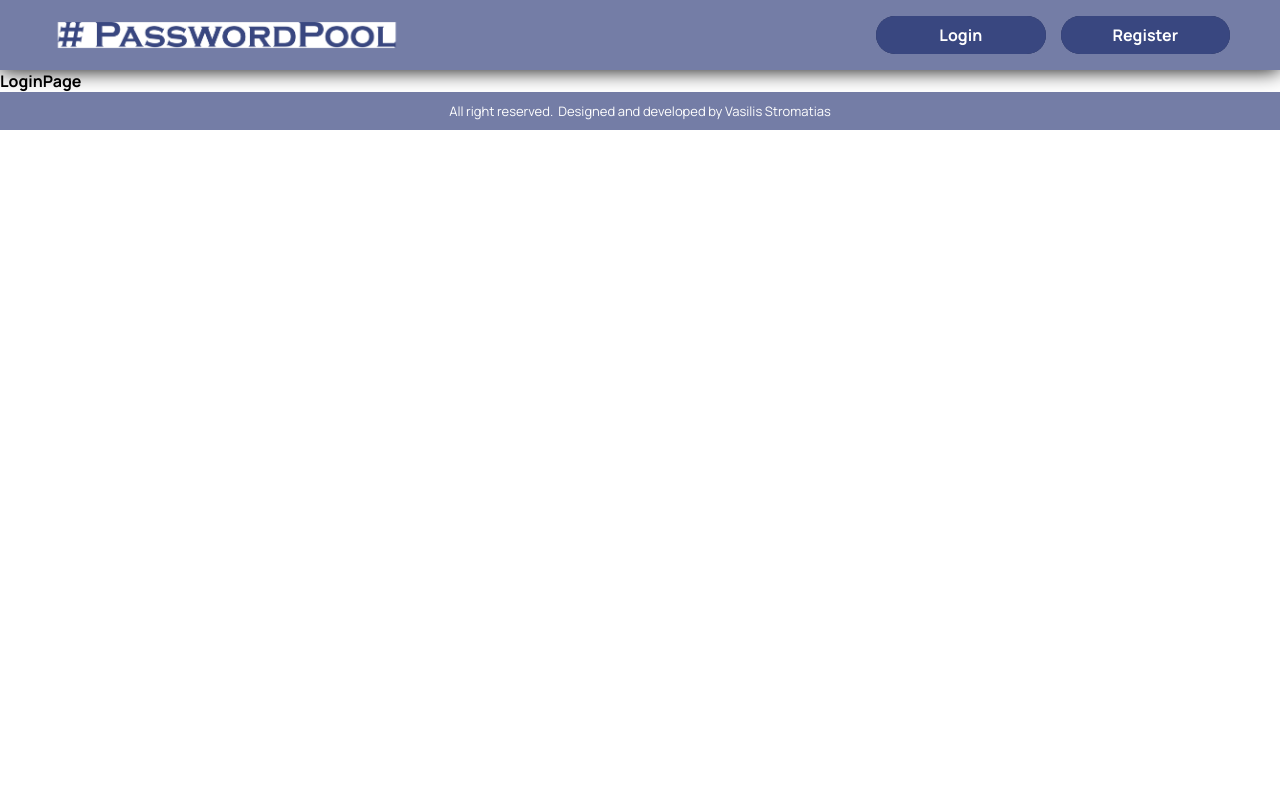
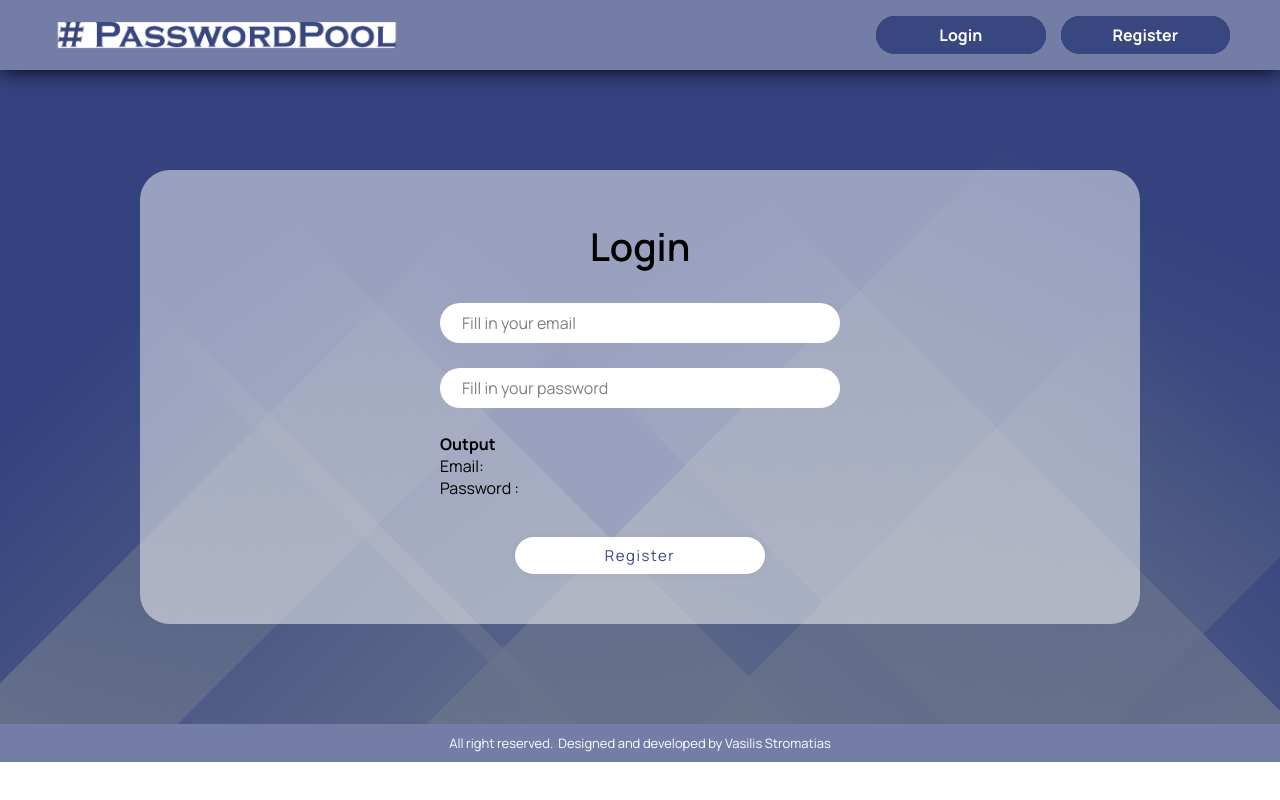
Before and after one commit to VasilisStromatias/Password_Pool, a React (Create React App) app in the folder password-pool/: page /login in a window 1280 px wide. Built offline with nearby package versions, Linux system fonts and the light colour scheme; no server answers; the database is empty.

Commit message:
Login handlesubmit

```diff
--- a/password-pool/src/App.js
+++ b/password-pool/src/App.js
@@ -18,7 +18,6 @@ import "./global.css";
 function App() {
   const [users, serUsers] = useState([]);
 
-
   //Fetch Data from the DB
   const fetchData = async () => {
     const res = await findAll();
@@ -33,11 +32,11 @@ function App() {
 
   return (
     <Router>
-        <Header />
+      <Header />
       <Routes>
         <Route exact path="/" element={<Index />} />
         <Route path="/register" element={<RegisterPage />} />
-        <Route path="/login" element={<LoginPage />} />
+        <Route path="/login" element={<LoginPage users={users} />} />
         <Route path="/home" element={<HomePage />} />
       </Routes>
       <Footer />
--- a/password-pool/src/components/LoginPage/LoginPage.js
+++ b/password-pool/src/components/LoginPage/LoginPage.js
@@ -1,10 +1,93 @@
 import React, { useEffect, useState } from "react";
+import { create } from "../../services/item";
+import { useForm } from "react-hook-form";
+import { ErrorMessage } from "@hookform/error-message";
+import { useNavigate } from "react-router-dom";
+
 import "./login.css";
 
-function LoginPage() {
+function LoginPage({ users }) {
+  const navigate = useNavigate();
+
+  const {
+    register,
+    handleSubmit,
+    watch,
+    formState: { errors },
+  } = useForm({ criteriaMode: "all" });
+
+  const [loginInput, setLoginInput] = useState({
+    lemail: "",
+    lpass: "",
+  });
+
+  const handleChange = (e) => {
+    const value = e.target.value;
+    const name = e.target.name;
+    setLoginInput({
+      ...loginInput,
+      [name]: value,
+    });
+  };
+
+  const submit = (data) => {
+    setLoginInput({
+      ...loginInput,
+      lemail: "",
+      lpass: "",
+    });
+  };
+
+  // console.log(users);
+  // console.log(loginInput);
+
   return (
     <>
-      <h1>LoginPage</h1>
+      <div className="login-page register-page">
+        <div className="form-wrapper">
+          <div className="form-inner">
+            <div className="page-title">
+              <h1>Login</h1>
+            </div>
+            <form>
+              <div className="fieldset">
+                <div className="inputs">
+                  <label htmlFor="lemail">Email</label>
+                  <input
+                    id="lemail"
+                    placeholder="Fill in your email"
+                    type="text"
+                    {...register("lemail")}
+                    onChange={handleChange}
+                    value={loginInput.lemail}
+                  />
+                </div>
+                <div className="inputs">
+                  <label htmlFor="lpass">Password</label>
+                  <input
+                    id="lpass"
+                    placeholder="Fill in your password"
+                    type="password"
+                    {...register("lpass")}
+                    onChange={handleChange}
+                    value={loginInput.lpass}
+                  />
+                </div>
+                <div className="output">
+                  <h2>Output</h2>
+                  <p>Email: {loginInput.lemail}</p>
+                  <p>Password :{loginInput.lpass}</p>
+                </div>
+              </div>
+            </form>
+            <div className="buttons">
+              <button className="main-button" onClick={handleSubmit(submit)}>
+                Register
+              </button>
+            </div>
+          </div>
+        </div>
+      </div>
     </>
   );
 }
--- a/password-pool/src/components/RegisterPage/RegisterPage.js
+++ b/password-pool/src/components/RegisterPage/RegisterPage.js
@@ -3,8 +3,7 @@ import React, { useId, useState } from "react";
 import { create } from "../../services/item";
 import { useForm } from "react-hook-form";
 import { ErrorMessage } from "@hookform/error-message";
-import { useNavigate } from 'react-router-dom';
-
+import { useNavigate } from "react-router-dom";
 
 //CSS
 import "./register.css";
@@ -65,7 +64,7 @@ function RegisterPage() {
       password: "",
       rPassword: "",
     });
-    navigate('/home')
+    navigate("/home");
   };
 
   return (
```
